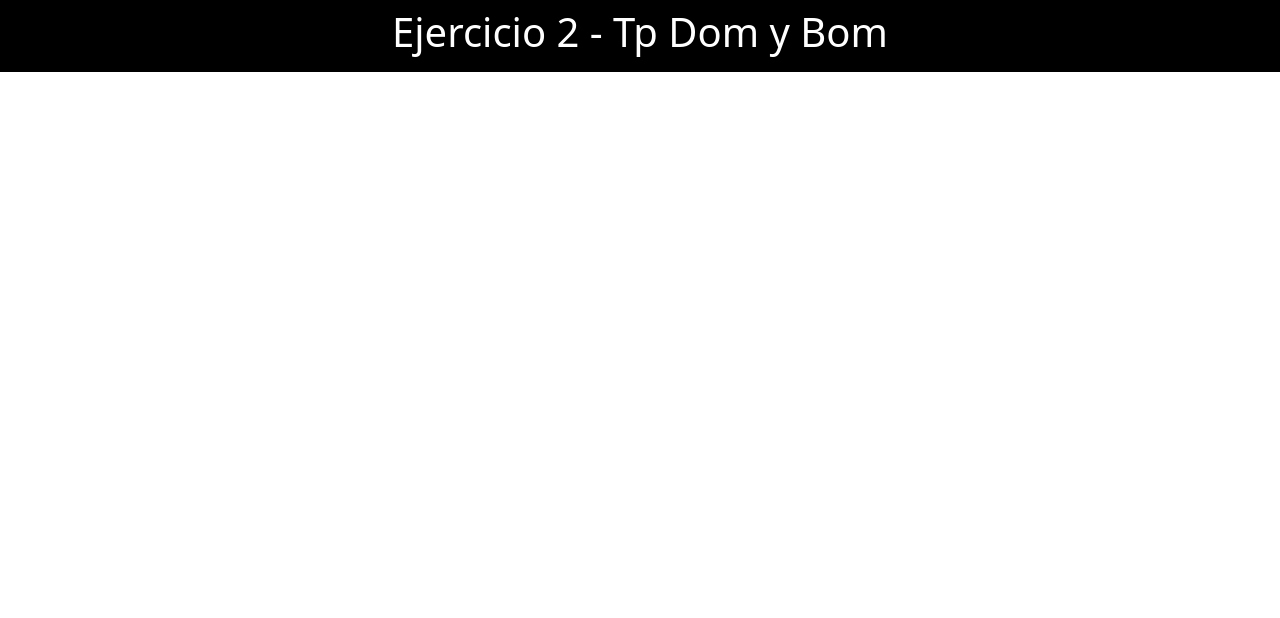
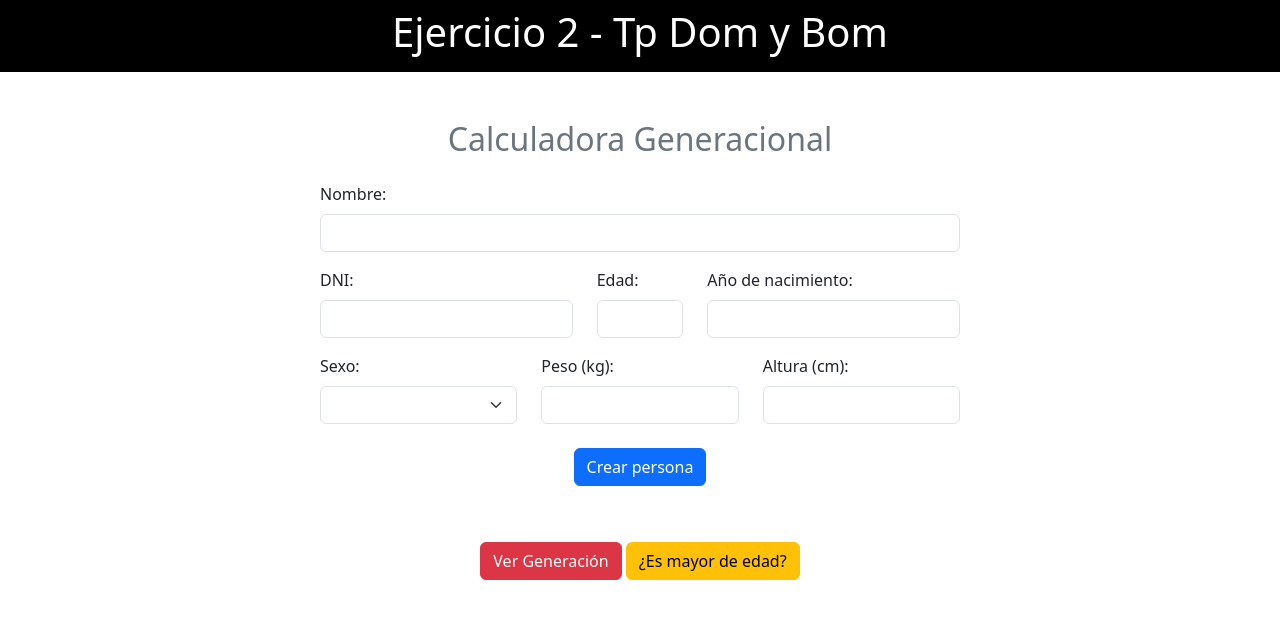
Before and after one commit to Pablolsardi/tpDomBomEj2, a plain HTML site: page index.html in a window 1280 px wide. Drawn offline with nearby package versions, Linux system fonts and the light colour scheme.

Commit message:
Maquetado terminado

```diff
--- a/css/style.css
+++ b/css/style.css
@@ -0,0 +1,14 @@
+main form{
+    width: 50%;
+}
+
+@media screen and (max-width: 768px){
+
+    main form{
+        width: 75%;
+    }
+
+    h1{
+        font-size: medium;
+    }
+}
--- a/index.html
+++ b/index.html
@@ -20,7 +20,53 @@
     </header>
 
     <main>
+        <div class="mt-5">
+            <h2 class="text-center text-secondary">Calculadora Generacional</h2>
+        </div>
+        <form class="mx-auto mt-4">
+            <div class="row">
+                <div class="mb-3 col-12 ">
+                    <label for="inputNombre" class="form-label">Nombre:</label>
+                    <input type="text" class="form-control" id="inputNombre" minlength="4" maxlength="40" required>
+                </div>
+                <div class="mb-3 col-12 col-md-5">
+                    <label for="inputDNI" class="form-label">DNI:</label>
+                    <input type="number" class="form-control" id="inputDNI" min="111111" max="99999999" required>
+                </div>
+                <div class="mb-3 col-4 col-md-2">
+                    <label for="inputEdad" class="form-label">Edad:</label>
+                    <input type="number" class="form-control" id="inputEdad" min="0" max="120" required>
+                </div>
+                <div class="mb-3 col-8 col-md-5">
+                    <label for="inputAnio" class="form-label">Año de nacimiento:</label>
+                    <input type="number" class="form-control" id="inputAnio" min="1900" max="2023" required>
+                </div>
+                <div class="mb-3 col-12 col-md-4">
+                    <label for="inputSexo" class="form-label">Sexo:</label>
+                    <select class="form-select" id="inputSexo" aria-label="Default select example" required>
+                        <option selected> </option>
+                        <option value="1">Hombre</option>
+                        <option value="2">Mujer</option>
+                    </select>
+                </div>
+                <div class="mb-3 col-6 col-md-4">
+                    <label for="inputPeso" class="form-label">Peso (kg):</label>
+                    <input type="number" class="form-control" id="inputPeso" min="10" max="400" required>
+                </div>
+                <div class="mb-3 col-6 col-md-4">
+                    <label for="inputAltura" class="form-label">Altura (cm):</label>
+                    <input type="number" class="form-control" id="inputAltura" min="20" max="300" required>
+                </div>
+            </div>
+            <div class="text-center mt-2">
+                <button type="submit" class="btn btn-primary" onclick="obtenerNumero(event)">Crear persona</button>
+            </div>
+        </form>
 
+        <div class="text-center mt-5 mx-5">
+            <button class="btn btn-danger mt-2" onclick="obtenerNumero(event)">Ver Generación</button>
+            <button class="btn btn-warning mt-2" onclick="obtenerNumero(event)">¿Es mayor de edad?</button>
+        </div>
     </main>
     <script src="https://cdn.jsdelivr.net/npm/bootstrap@5.3.2/dist/js/bootstrap.bundle.min.js"
         integrity="sha384-C6RzsynM9kWDrMNeT87bh95OGNyZPhcTNXj1NW7RuBCsyN/o0jlpcV8Qyq46cDfL"
```
